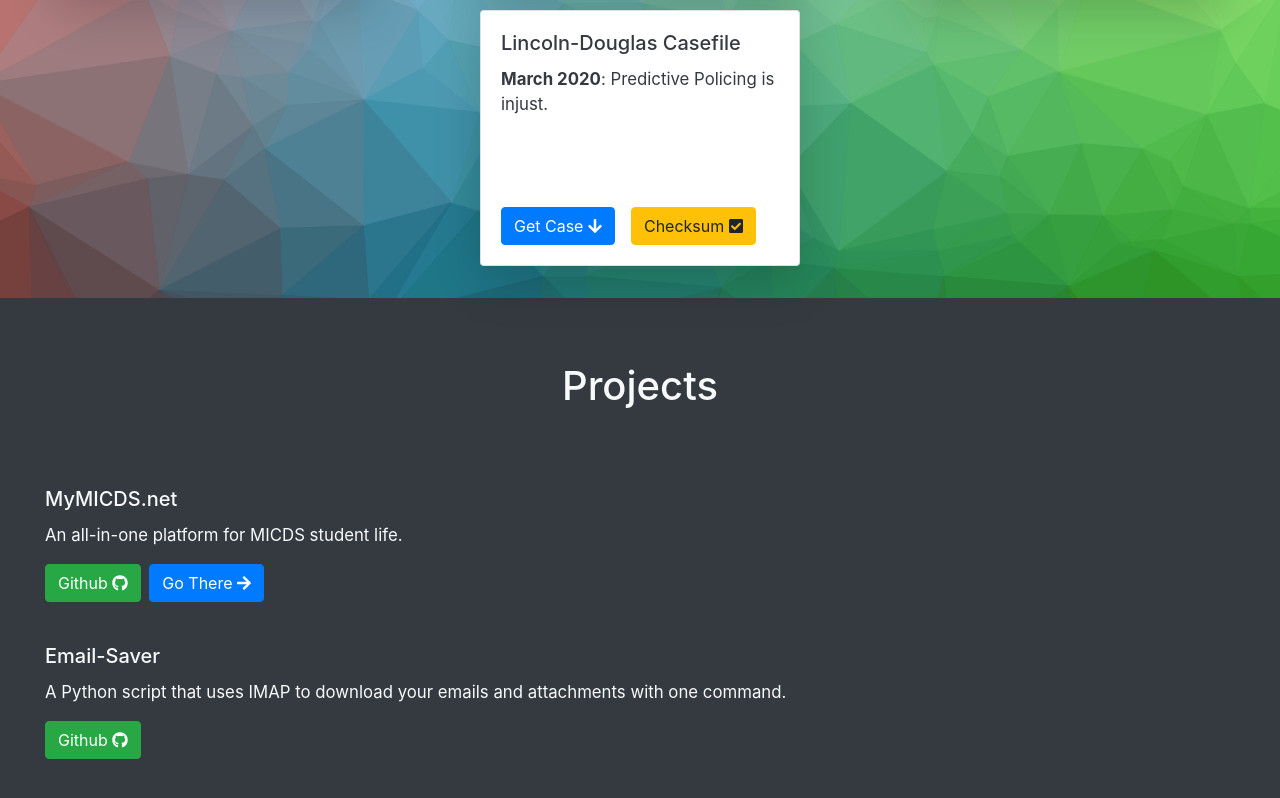
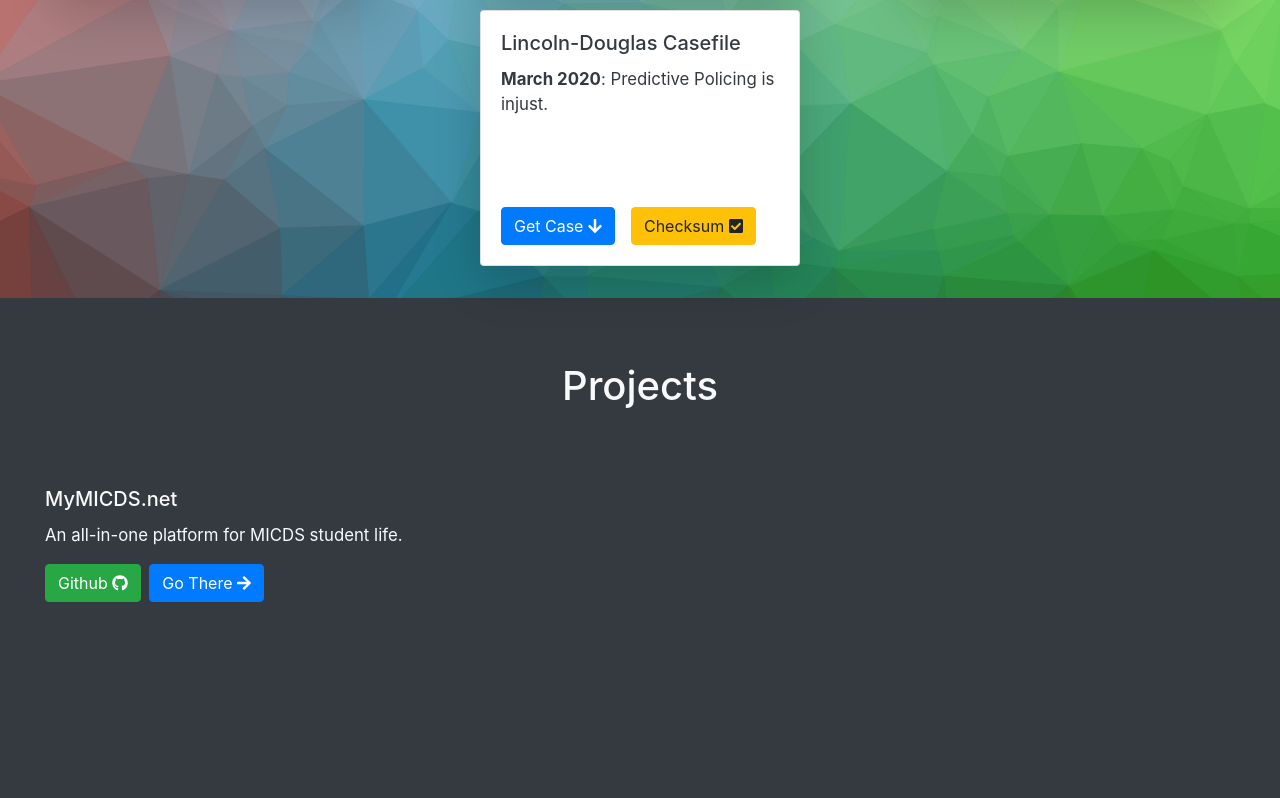
Before and after one commit to sbaumohl/PersonalWebsite-Bootstrap, an Angular app: page / in a window 1280 px wide. Shown: the part 2324-3122 px from the top of the page. After the commit the page ends 2971 px from the top, so only its background shows below. Built offline with nearby package versions, Linux system fonts and the light colour scheme.

Commit message:
Update app.component.ts

```diff
--- a/src/app/app.component.ts
+++ b/src/app/app.component.ts
@@ -83,12 +83,13 @@
       description: "An all-in-one platform for MICDS student life.",
       projectUrl: "https://mymicds.net",
       sourceUrl: "https://github.com/MyMICDS/"
-    },
-    {
-      title: "Email-Saver",
-      description: "A Python script that uses IMAP to download your emails and attachments with one command.",
-      sourceUrl: "https://github.com/MeMeBigProgrammer/Email-Saver"
     }
+//     ,
+//     {
+//       title: "Email-Saver",
+//       description: "A Python script that uses IMAP to download your emails and attachments with one command.",
+//       sourceUrl: "https://github.com/MeMeBigProgrammer/Email-Saver"
+//     }
   ]
 
 }
```
